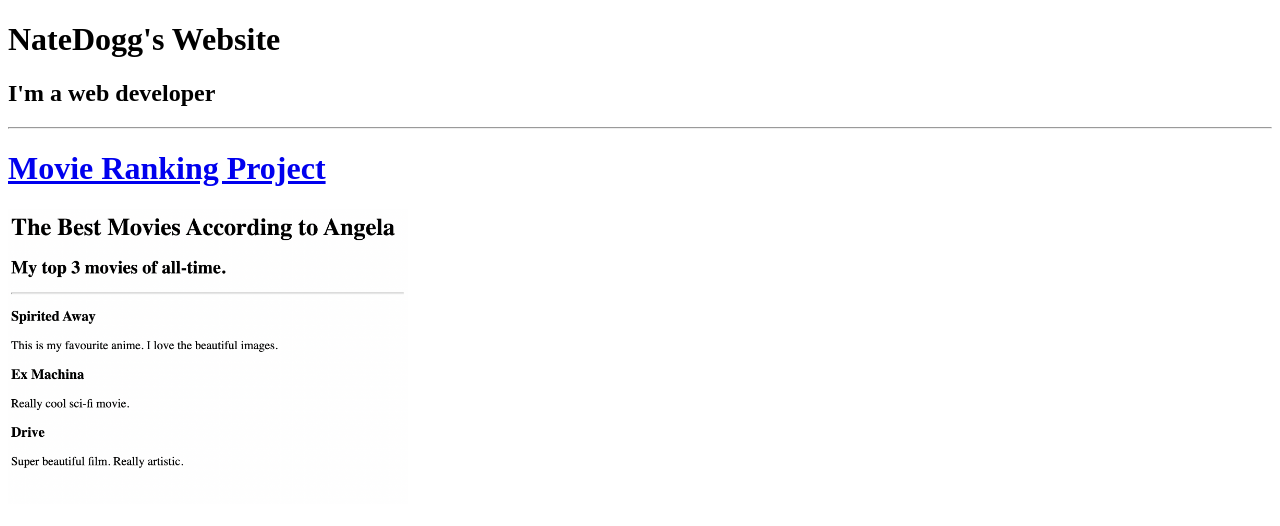
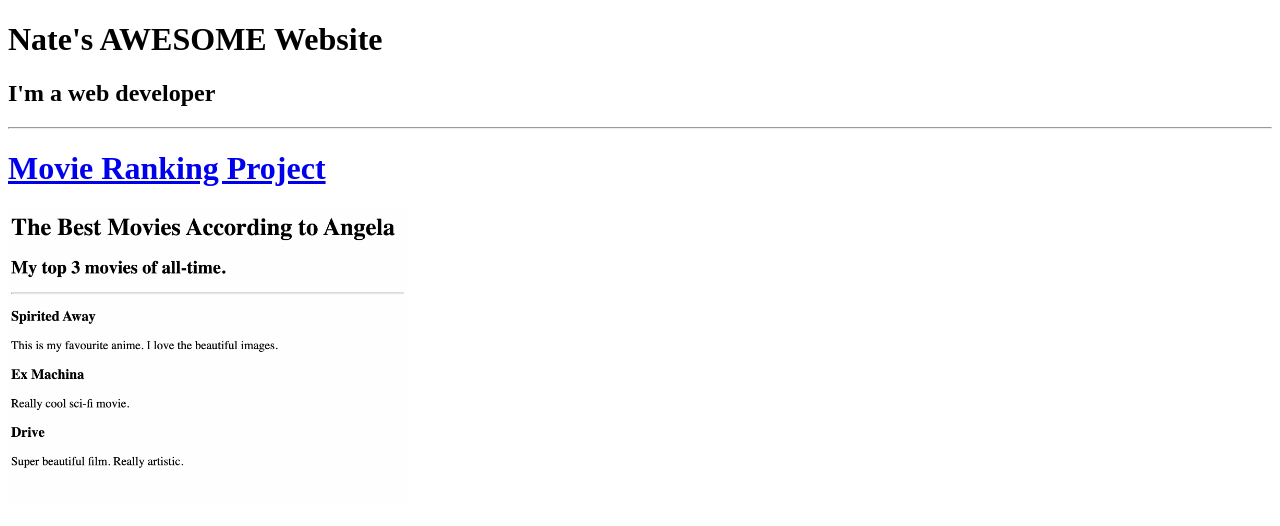
Before and after one commit to PresidentPeoples/html.portfolio, a plain HTML site: page index.html in a window 1280 px wide. Shown: the top 526 px of the page. Drawn offline with Linux system fonts and the light colour scheme.

Commit message:
Update index.html

```diff
--- a/index.html
+++ b/index.html
@@ -25,7 +25,7 @@ https://developer.mozilla.org/en-US/docs/Web/HTML/Element/img#attr-height -->
 </head>
 
 <body>
-    <h1>NateDogg's Website</h1>
+    <h1>Nate's AWESOME Website</h1>
     <h2>I'm a web developer</h2>
     <hr />
     <h1> <a href="./public/movie-ranking.html">Movie Ranking Project</a></h1>
```
